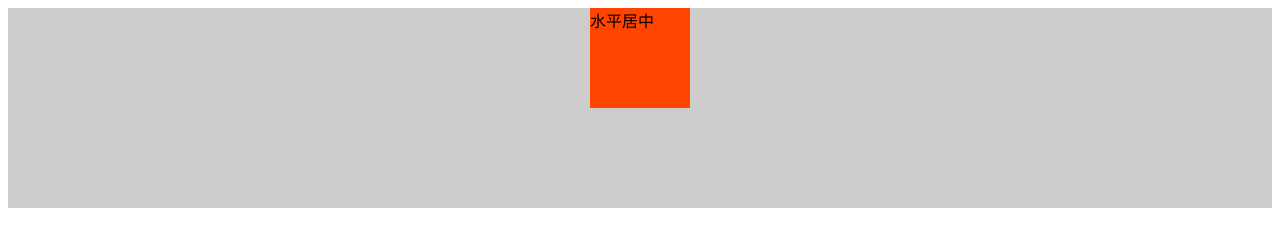
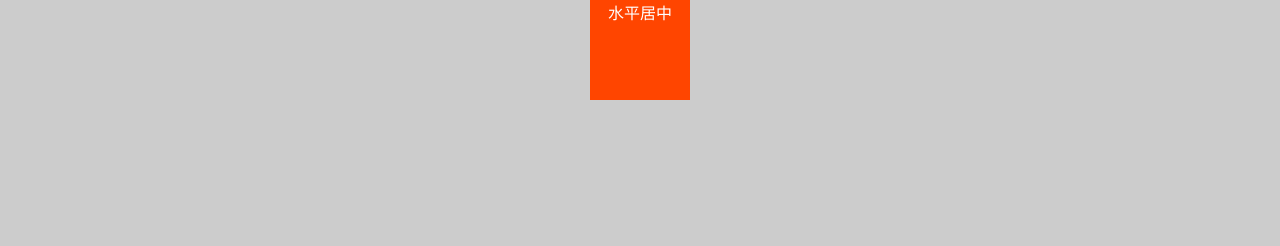
Before and after one commit to sebastiankennedy/learning-css, a plain HTML site: page layouts/center_horizontal/demo2.html in a window 1280 px wide. Drawn offline with Linux system fonts and the light colour scheme.

Commit message:
Layouts - Center Horizontal

```diff
--- a/layouts/center_horizontal/demo2.html
+++ b/layouts/center_horizontal/demo2.html
@@ -7,9 +7,13 @@
     <meta http-equiv="X-UA-Compatible" content="ie=edge">
     <title>Center Horizontal - 水平居中</title>
     <style type="text/css">
+        body{
+            margin: 0;
+            padding: 0;
+        }
         #parent {
-            width: 100%;
-            height: 200px;
+            width: 100vw;
+            height: 100vh;
             background: #cccccc;
         }
 
@@ -18,6 +22,8 @@
             height: 100px;
             background: orangered;
         }
+    </style>
+    <style>
         /*
            margin 外边距
            一个值 - 上右下左
@@ -28,8 +34,10 @@
        */
         #child {
             /* display: table 和 display: block 都是可以实现同样的效果 */
-            display: table;
+            display: block;
             margin: 0 auto;
+            text-align: center;
+            color: #ffffff;
         }
     </style>
 </head>
```
Lines whose indentation alone changed are shown as unchanged.
